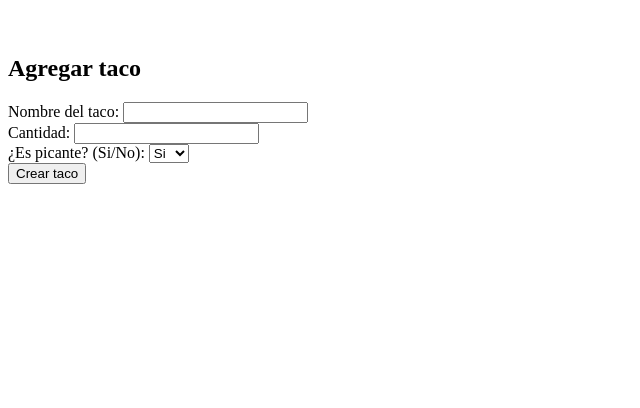
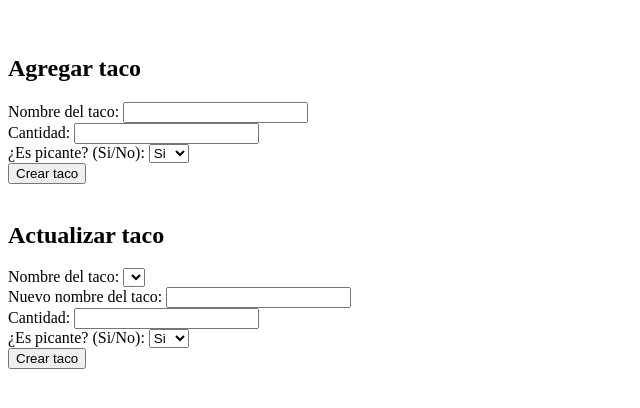
Before and after one commit to jfcarocota/app04-client, a plain HTML site: page index.htm in a window 1280 px wide. Shown: the part 110-518 px from the top of the page, without its empty margins (0-640 px from the left). Drawn offline with Linux system fonts and the light colour scheme; no server answers.

Commit message:
correciones al update

```diff
--- a/app.js
+++ b/app.js
@@ -2,6 +2,8 @@ const baseUrl = 'http://localhost:5000';
 const taquitosContainer = document.getElementById('taquitos-container');
 
 const btnPostTaco = document.getElementById('btn-post-taco');
+
+const tacosOptions = document.getElementById('taco-option');
 
 const tacoForm = {
     name: document.getElementById('taco-name'),
@@ -17,7 +19,6 @@ btnPostTaco.onclick = ()=>{
     }
 
     AddTaquito(taco);
-    //console.log(taco);
 };
 
 const GetTaquitos = ()=>{
@@ -26,6 +27,7 @@ const GetTaquitos = ()=>{
     .then(data => data.json())
     .then(tacos => {
         taquitosContainer.innerHTML = '';
+        tacosOptions.innerHTML = '';
         tacos.forEach(taco => {
             const tacoElement = document.createElement('div');
             const tacoName = document.createElement('h3');
@@ -39,6 +41,11 @@ const GetTaquitos = ()=>{
             btnDeleteTaco.onclick = ()=>{
                 DeleteTaquito(id);
             }
+
+            const tacoOption = document.createElement('option');
+            tacoOption.value = id;
+            tacoOption.innerHTML = name;
+            tacosOptions.appendChild(tacoOption);
 
             tacoQuantity.innerHTML = `cantidad: ${quantity}`;
             tacoSpyciness.innerHTML = `¿Es picante?: ${pica}`;
@@ -99,21 +106,6 @@ const DeleteTaquito = id =>{
 
 GetTaquitos();
 
-/*GetTaquitos();
-GetTaquito(2);
-
-const showChanges = async ()=>{
-    await AddTaquito({
-        name: 'canasta',
-        quantity: 3,
-        pica: 'si'
-    });
-
-    GetTaquitos();
-}
-
-showChanges();*/
-
 /*UpdateTaquito(1, {
     name: 'costillita',
     quantity: 6,
--- a/index.htm
+++ b/index.htm
@@ -30,6 +30,30 @@
         </div>
         <button id="btn-post-taco">Crear taco</button>
     </div>
+
+    <br>
+    <h2>Actualizar taco</h2>
+    <div>
+        Nombre del taco:<label for="taco-option"></label>
+        <select id="taco-option" name="taco-option"></select>
+
+        <div id="taco-form">
+            <div>
+                Nuevo nombre del taco: <input type="text" name="" id="taco-name-update"/>
+            </div>
+            <div>
+                Cantidad: <input type="number" name="" id="taco-quantity-update"/>
+            </div>
+            <div>
+                ¿Es picante? (Si/No):<label for="option-spyciness"></label>
+                <select id="option-spyciness-update" name="option-spyciness">
+                    <option value="si">Si</option>
+                    <option value="no">No</option>
+                </select>
+            </div>
+            <button id="btn-update-taco">Crear taco</button>
+        </div>
+    </div>
 </body>
 <script src="app.js"></script>
 </html>
```
